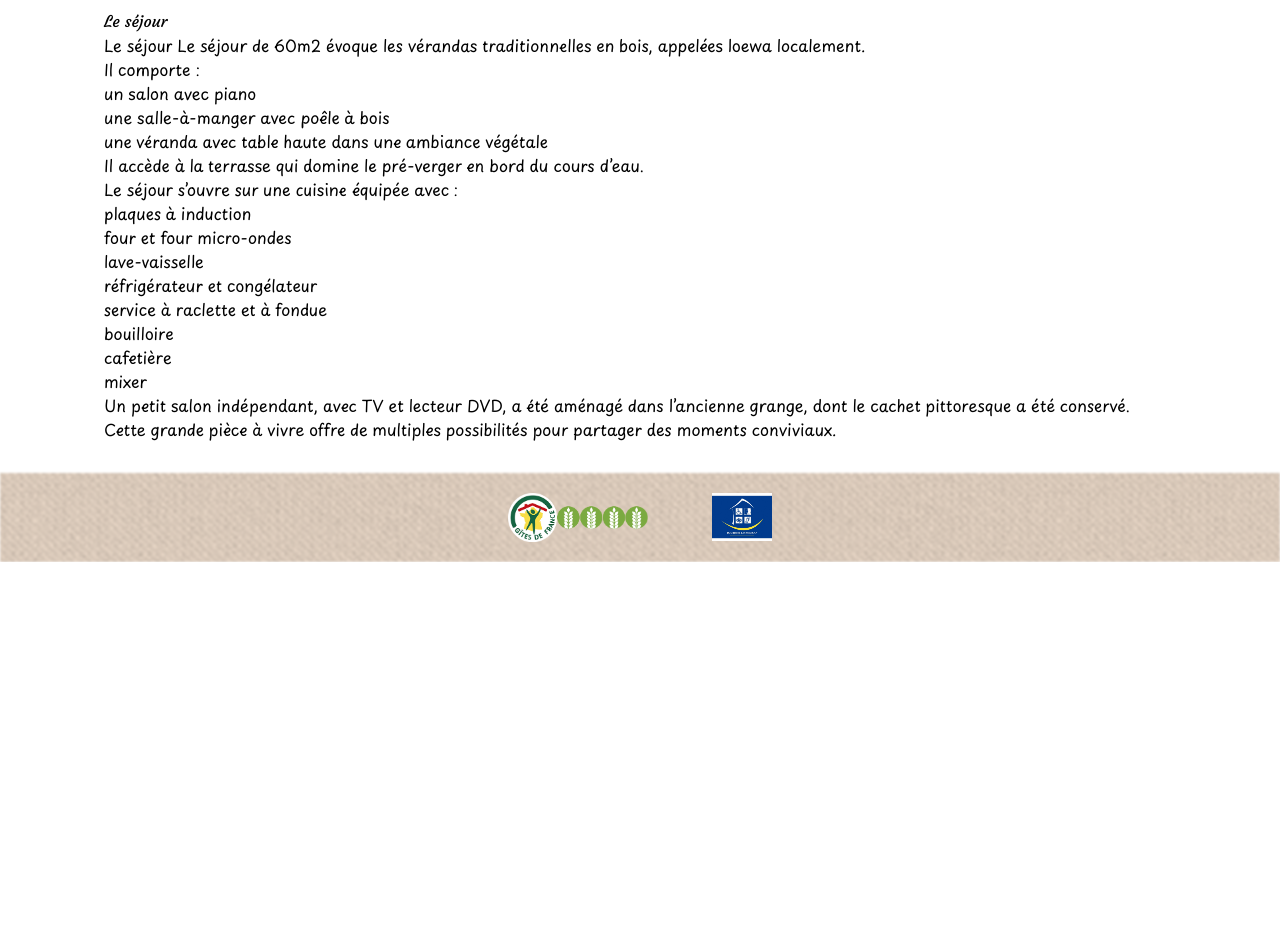
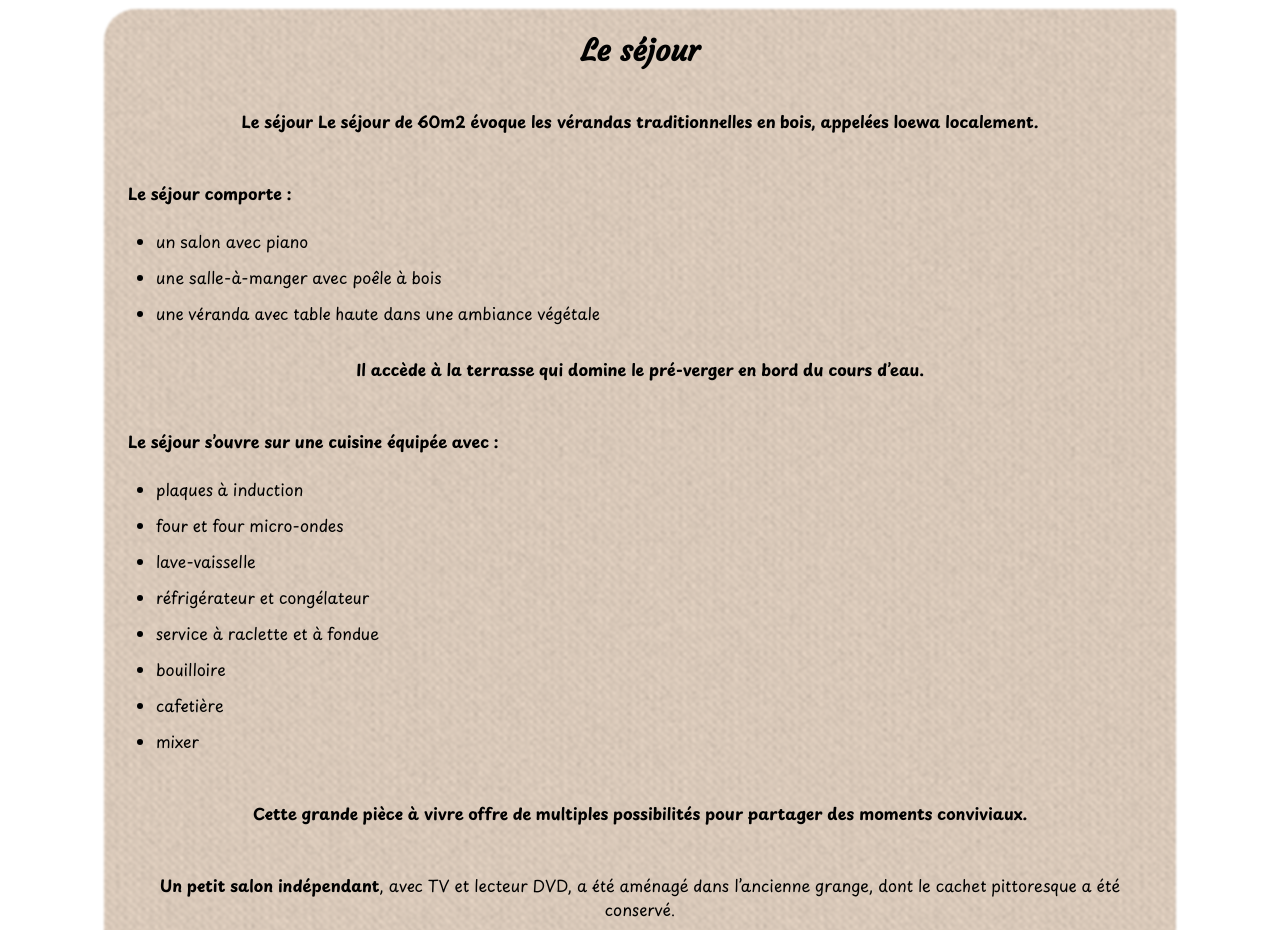
Before and after one commit to Annadesbois/gite-au-fil-de-leau, a Next.js app: page /notre-gite/sejour in a window 1280 px wide. Shown: the part 802-1732 px from the top of the page. Before the commit the page ends 1364 px from the top, so only its background shows below. Built offline with nearby package versions, Linux system fonts and the light colour scheme.

Commit message:
format text

```diff
--- a/app/globals.css
+++ b/app/globals.css
@@ -96,11 +96,9 @@ body::before {
 }
 
 .content-area ul {
-  padding-top: 6px;
+  @apply pt-3;
 }
 
 .content-area li {
-  list-style-type: disc;
-  margin: 0px 16px 0px 28px;
-  padding-top: 10px;
+  @apply list-disc ml-7 pt-3;
 }
--- a/app/notre-gite/sejour/page.tsx
+++ b/app/notre-gite/sejour/page.tsx
@@ -5,25 +5,29 @@ const SejourPage = () => {
   return (
     <>
       <PhotoCarousel slides={sejourCarouselPhotos} />
-      <div>
-        <h1>Le séjour</h1>
-        <div>
-          <p>
+      <div className="content-area relative fabric-surface-light p-6 md:pb-10 rounded-tl-4xl rounded-br-4xl rounded-tr-sm rounded-bl-sm">
+        <h1 className="mb-10 text-3xl font-bold text-center">Le séjour</h1>
+        <div className="flex flex-col gap-12">
+          <p className="font-bold text-center">
             Le séjour Le séjour de 60m2 évoque les vérandas traditionnelles en
             bois, appelées loewa localement.
           </p>
-          <h2>Il comporte :</h2>
+          <div>
+            <h2 className="font-bold">Le séjour comporte :</h2>
             <ul>
               <li>un salon avec piano</li>
               <li>une salle-à-manger avec poêle à bois</li>
               <li>une véranda avec table haute dans une ambiance végétale</li>
-            <li></li>
             </ul>
-          <p>
+            <p className="font-bold text-center mt-8">
               Il accède à la terrasse qui domine le pré-verger en bord du cours
               d’eau.
             </p>
-          <h2>Le séjour s’ouvre sur une cuisine équipée avec :</h2>
+          </div>
+          <div>
+            <h2 className="font-bold">
+              Le séjour s’ouvre sur une cuisine équipée avec :
+            </h2>
             <ul>
               <li>plaques à induction</li>
               <li>four et four micro-ondes</li>
@@ -33,15 +37,16 @@ const SejourPage = () => {
               <li>bouilloire</li>
               <li>cafetière</li>
               <li>mixer</li>
-            <li></li>
             </ul>
-          <p>
-            Un petit salon indépendant, avec TV et lecteur DVD, a été aménagé
-            dans l’ancienne grange, dont le cachet pittoresque a été conservé.
-          </p>
-          <p>
+          </div>
+          <p className="font-bold text-center">
             Cette grande pièce à vivre offre de multiples possibilités pour
             partager des moments conviviaux.
+          </p>
+          <p className="text-center">
+            <span className="font-bold">Un petit salon indépendant</span>, avec
+            TV et lecteur DVD, a été aménagé dans l’ancienne grange, dont le
+            cachet pittoresque a été conservé.
           </p>
         </div>
       </div>
```
Lines whose indentation alone changed are shown as unchanged.
